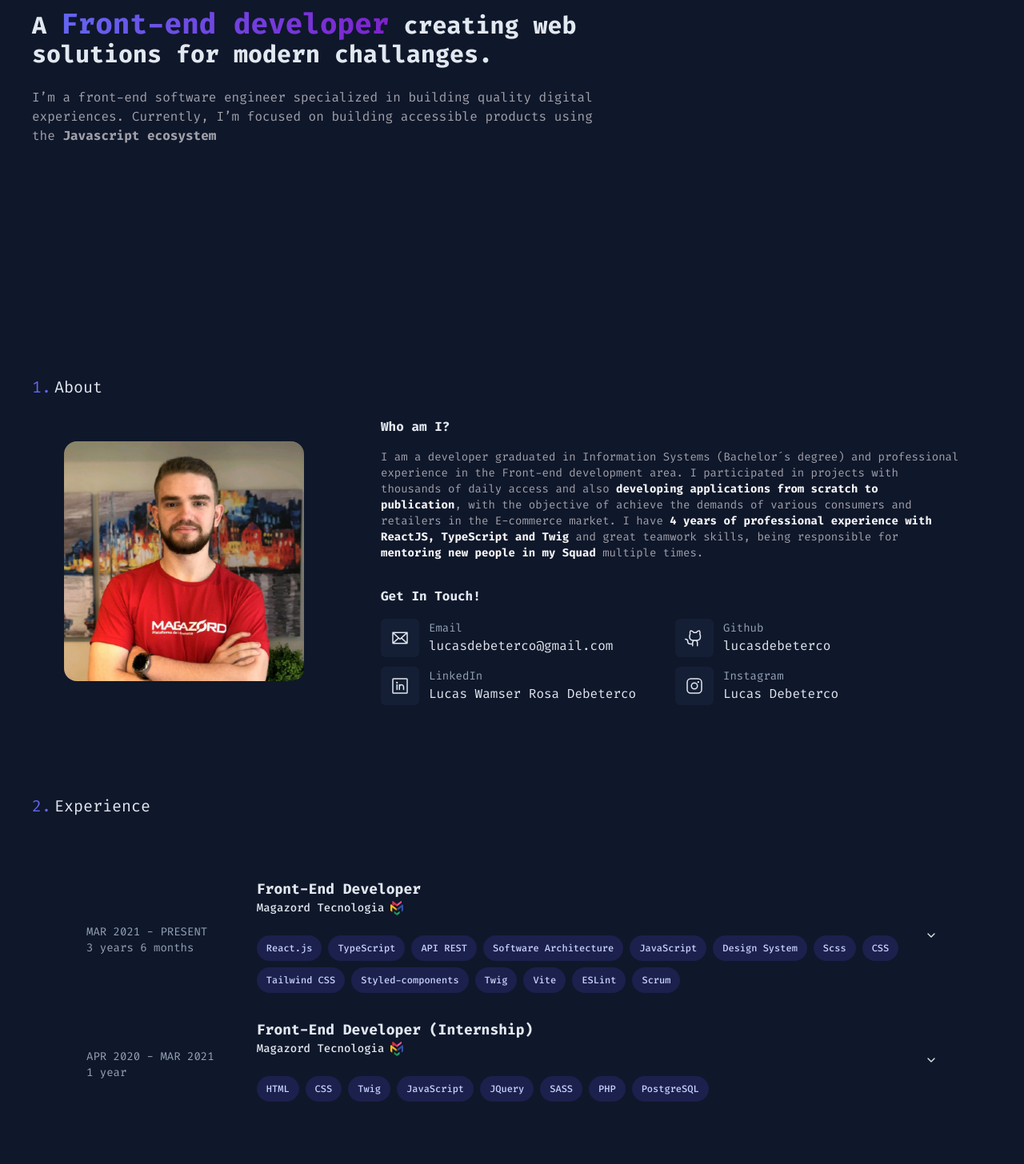
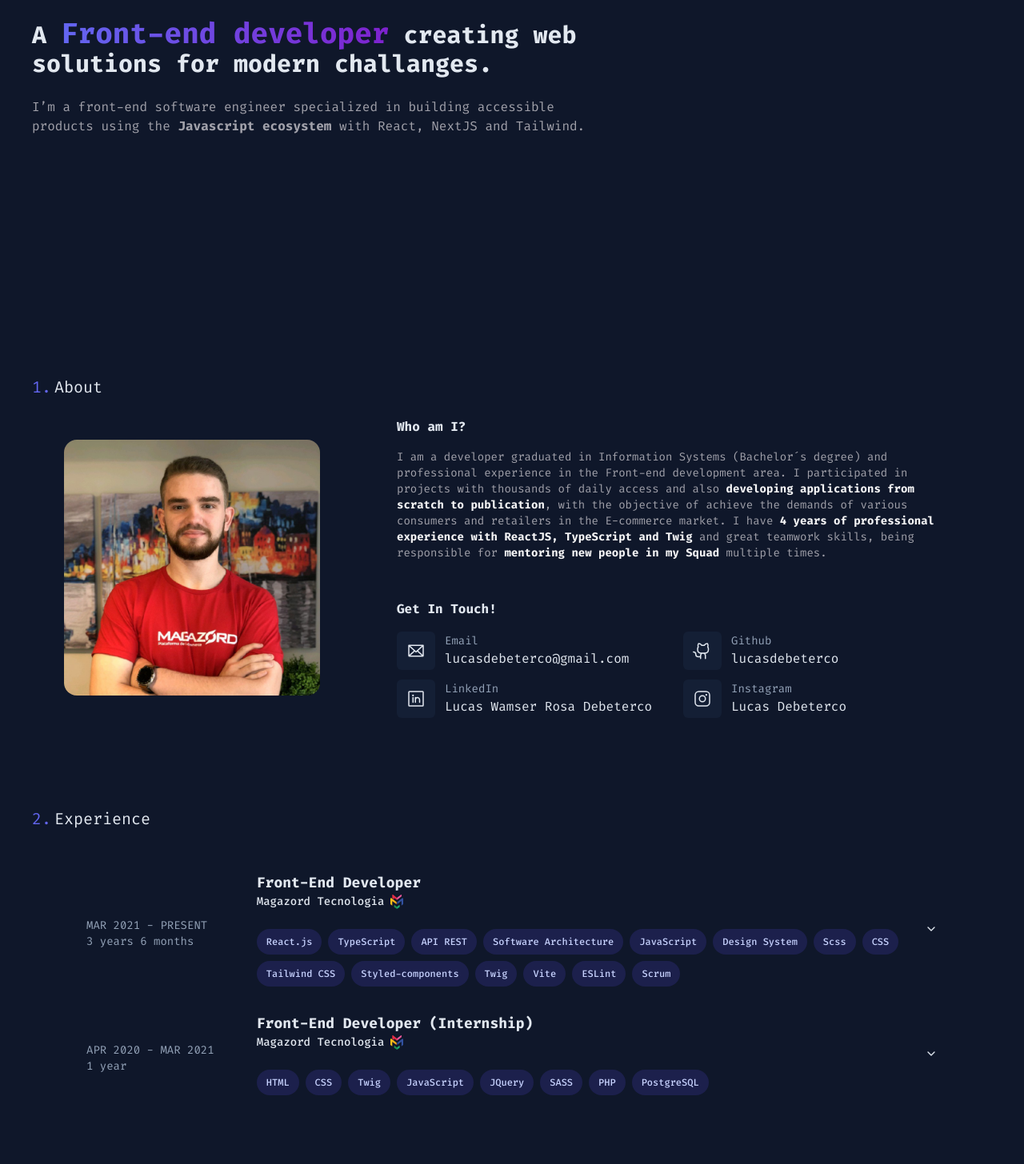
Before and after one commit to lucasdebeterco/lucasdebeterco-dev, a Next.js app: page / in a window 1280 px wide. Shown: the part 394-1850 px from the top of the page at 80% size. Built offline with nearby package versions, Linux system fonts and the light colour scheme.

Commit message:
experience styling

```diff
--- a/src/app/components/about.tsx
+++ b/src/app/components/about.tsx
@@ -9,10 +9,13 @@ export function About() {
             </h2>
 
             <div className="flex items-center justify-between gap-24 px-10">
-                <img src="/about/profile-photo.png" alt="Profile Photo"
-                    className="h-[300px] max-w-[300px] rounded-2xl"/>
+                <img
+                    src="/about/profile-photo.png"
+                    alt="Profile Photo"
+                    className="h-[320px] max-w-[320px] rounded-2xl"
+                />
 
-                <div className="flex flex-col gap-8">
+                <div className="flex flex-col gap-12">
                     <div className="flex flex-col gap-4">
                         <h3 className="font-bold">Who am I?</h3>
                         <p className=" text-sm text-zinc-400 [&>b]:text-zinc-100">
--- a/src/app/components/experience.tsx
+++ b/src/app/components/experience.tsx
@@ -10,7 +10,7 @@ import {
 
 export function Experience() {
     return (
-        <section id="experience-section" className="flex flex-col gap-12">
+        <section id="experience-section" className="flex flex-col gap-6">
             <h2 className="text-xl">
                 <span className="mr-1 text-indigo-500">2.</span>
                 Experience
--- a/src/app/components/presentation.tsx
+++ b/src/app/components/presentation.tsx
@@ -13,8 +13,7 @@ export function Presentation() {
                 </h2>
             </div>
             <span className="max-w-[60%] text-zinc-400">
-                I’m a front-end software engineer specialized in building quality digital experiences.
-                Currently, I’m focused on building accessible products using the <span className="font-bold">Javascript ecosystem</span>
+                I’m a front-end software engineer specialized in building accessible products using the <span className="font-bold">Javascript ecosystem</span> with React, NextJS and Tailwind.
             </span>
         </section>
     )
```
